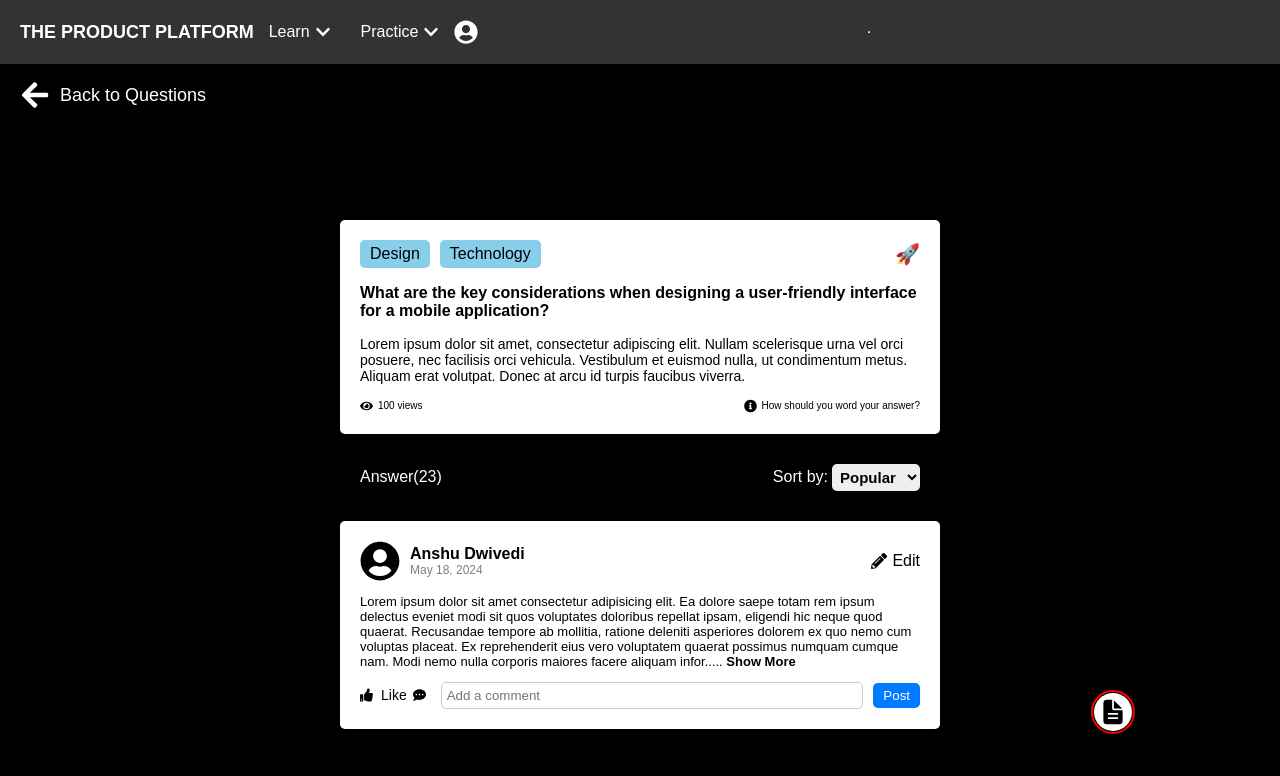
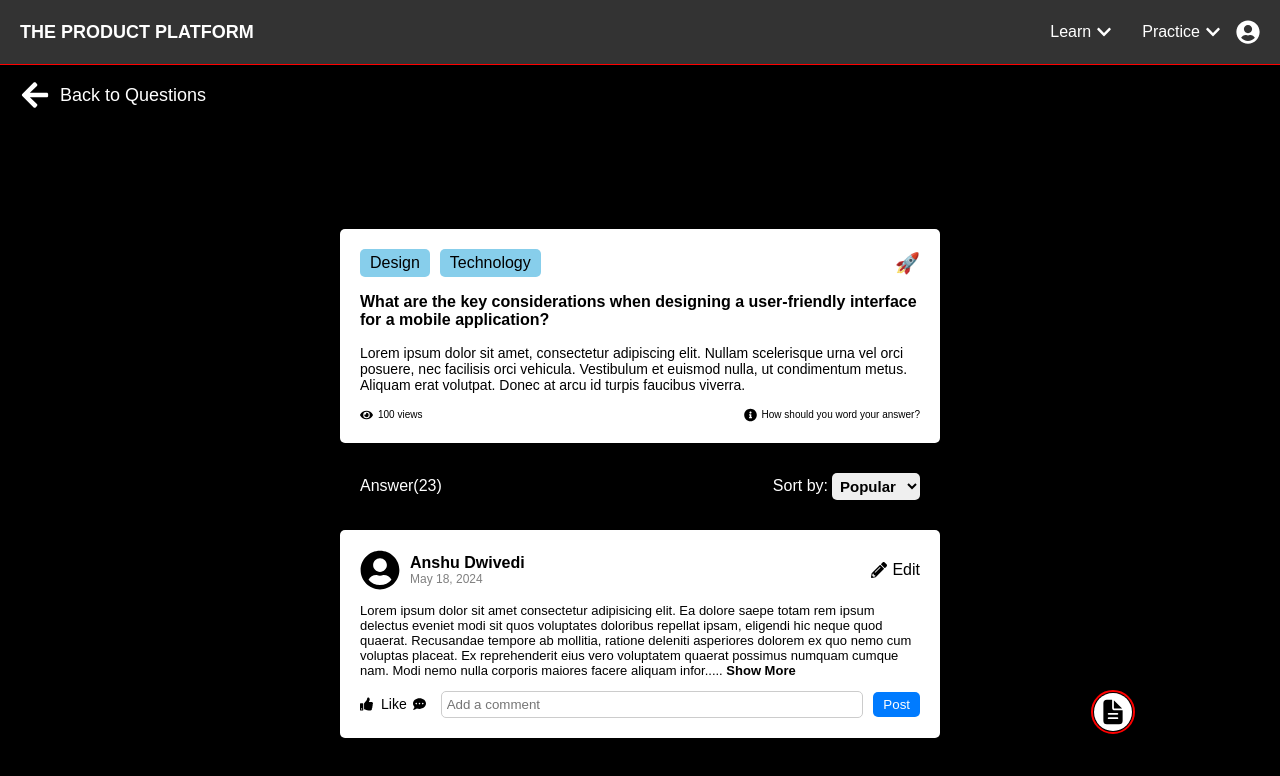
Before and after one commit to anshud49/anshudwivedi, a React (Create React App) app: page / in a window 1280 px wide. Shown: the top 776 px of the page. Built offline with nearby package versions, Linux system fonts and the light colour scheme.

Commit message:
second change

```diff
--- a/src/App.js
+++ b/src/App.js
@@ -155,8 +155,9 @@
           <span className="header-item">Practice <FaChevronDown className="down-arrow" /></span>
           <FaUserCircle className="profile-icon" />
         </div>
-        <hr />
+
       </header>
+      <hr style={{ height: '1px', marginTop:'0px',borderWidth: 0, color: 'red', backgroundColor: 'red',zIndex:'1'}} />
       <div className="back-to-questions">
         <FaArrowLeft className="back-arrow" />
         <span className="back-text">Back to Questions</span>
```
